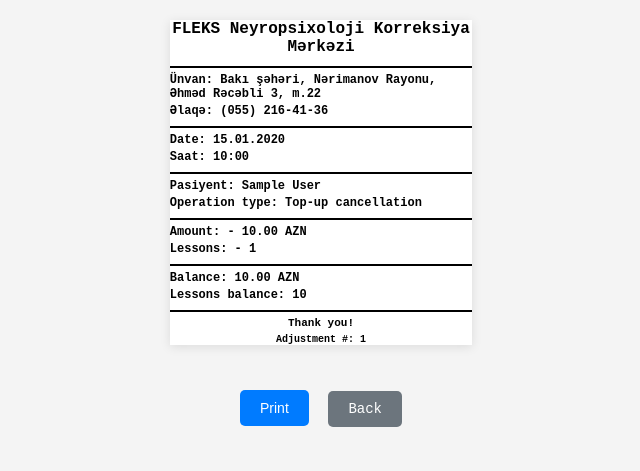
After one commit to 5exclamations/fleks_control_panel, a Django app: page /adjustments/1/view-receipt/ in a window 1280 px wide. The commit adds this page. Shown: the top 471 px of the page, without its empty margins (319-959 px from the left). Run offline with Django 5.2, Linux system fonts and the light colour scheme; a user stored in the database is signed in; tables that the repository leaves empty hold one stand-in row (values such as "Sample post").

Commit message:
added balance cancelation

```diff
--- /dev/null
+++ b/accounting/templates/accounting/adjustment_receipt.html
@@ -0,0 +1,164 @@
+{% load i18n %}
+<!DOCTYPE html>
+<html lang="{{ LANGUAGE_CODE }}">
+<head>
+    <meta charset="UTF-8">
+    <meta name="viewport" content="width=device-width, initial-scale=1.0">
+    <title>{% trans "Receipt" %} №{{ adjustment.id }}</title>
+    <style>
+        @media print {
+            body { margin: 0; padding: 0; }
+            .no-print { display: none; }
+            .receipt-container {
+                box-shadow: none;
+                border: none;
+                padding: 1mm;
+            }
+        }
+
+        body {
+            font-family: 'Courier New', monospace;
+            background: #f4f4f4;
+            margin: 0;
+            padding: 20px;
+        }
+
+        .receipt-container {
+            font-size: 20px;
+            width: 80mm;
+            margin: 0 auto;
+            background: white;
+            box-shadow: 0 2px 10px rgba(0,0,0,0.1);
+        }
+
+        .receipt-header {
+            text-align: center;
+            font-weight: bold;
+            font-size: 16px;
+            margin-bottom: 0;
+            border-bottom: 2px solid #000;
+            padding-bottom: 10px;
+        }
+
+        .receipt-section {
+            margin: 0;
+            padding: 5px 0;
+            border-bottom: 2px solid #000;
+        }
+
+        .receipt-item {
+            margin: 0;
+            font-size: 12px;
+            padding-bottom: 3px;
+            font-weight: bold;
+        }
+
+        .receipt-label {
+            font-weight: bold;
+        }
+
+        .receipt-footer {
+            text-align: center;
+            margin-top: 5px;
+            font-size: 11px;
+            font-weight: bold;
+        }
+
+        .receipt-number {
+            font-size: 10px;
+            margin-top: 5px;
+            text-align: center;
+            font-weight: bold;
+        }
+
+        .action-buttons {
+            text-align: center;
+            margin-top: 20px;
+            padding: 20px;
+        }
+
+        .action-buttons button, .action-buttons a {
+            background: #007bff;
+            color: white;
+            padding: 10px 20px;
+            border: none;
+            border-radius: 5px;
+            cursor: pointer;
+            text-decoration: none;
+            display: inline-block;
+            margin: 5px;
+            font-size: 14px;
+        }
+
+        .action-buttons .btn-secondary {
+            background: #6c757d;
+        }
+    </style>
+</head>
+<body>
+    <div class="receipt-container">
+        <div class="receipt-header">
+            FLEKS Neyropsixoloji Korreksiya Mərkəzi
+        </div>
+
+        <div class="receipt-section">
+            <div class="receipt-item">Ünvan: Bakı şəhəri, Nərimanov Rayonu, Əhməd Rəcəbli 3, m.22</div>
+            <div class="receipt-item">Əlaqə: (055) 216-41-36</div>
+        </div>
+
+        <div class="receipt-section">
+            <div class="receipt-item">
+                <span class="receipt-label">{% trans "Date" %}:</span> {{ adjustment.date_time|date:"d.m.Y" }}
+            </div>
+            <div class="receipt-item">
+                <span class="receipt-label">Saat:</span> {{ adjustment.date_time|date:"H:i" }}
+            </div>
+        </div>
+
+        <div class="receipt-section">
+            <div class="receipt-item">
+                <span class="receipt-label">Pasiyent:</span> {{ adjustment.client.full_name }}
+            </div>
+            <div class="receipt-item">
+                <span class="receipt-label">{% trans "Operation type" %}:</span> {% trans "Top-up cancellation" %}
+            </div>
+        </div>
+
+        <div class="receipt-section">
+            <div class="receipt-item">
+                <span class="receipt-label">{% trans "Amount" %}:</span> - {{ adjustment.amount_removed }} AZN
+            </div>
+            <div class="receipt-item">
+                <span class="receipt-label">{% trans "Lessons" %}:</span> - {{ adjustment.lessons_removed }}
+            </div>
+        </div>
+
+        <div class="receipt-section">
+            <div class="receipt-item">
+                <span class="receipt-label">{% trans "Balance" %}:</span> {{ adjustment.balance_after|default:adjustment.client.balance }} AZN
+            </div>
+            <div class="receipt-item">
+                <span class="receipt-label">{% trans "Lessons balance" %}:</span> {{ adjustment.lessons_balance_after|default:adjustment.client.lessons_balance }}
+            </div>
+        </div>
+
+        <div class="receipt-footer">{% trans "Thank you!" %}</div>
+        <div class="receipt-number">{% trans "Adjustment #" %}: {{ adjustment.id }}</div>
+    </div>
+
+    <div class="action-buttons no-print">
+        <button onclick="window.print()">{% trans "Print" %}</button>
+        <a href="{% url 'view_client' adjustment.client.id %}" class="btn-secondary">{% trans "Back" %}</a>
+    </div>
+
+    <script>
+        if (window.location.search.includes('print=1')) {
+            window.onload = function() {
+                setTimeout(function() {
+                    window.print();
+                }, 250);
+            };
+        }
+    </script>
+</body>
+</html>
--- a/accounting/urls.py
+++ b/accounting/urls.py
@@ -15,9 +15,11 @@ urlpatterns = [
 
     path('deposits/<int:deposit_id>/view-receipt/', views.view_deposit_receipt, name='view_deposit_receipt'),
     path('deposits/<int:deposit_id>/print-receipt/', views.print_deposit_receipt, name='print_deposit_receipt'),
+    path('adjustments/<int:adjustment_id>/view-receipt/', views.view_adjustment_receipt, name='view_adjustment_receipt'),
 
     path('clients/create/', views.create_client, name='create_client'),
     path('clients/<int:client_id>/', views.view_client, name='view_client'),
+    path('clients/<int:client_id>/adjust-balance/', views.adjust_client_balance, name='adjust_client_balance'),
     path('clients/', views.clients_list, name='clients_list'),
     path('clients/<int:client_id>/edit/', views.edit_client, name='edit_client'),
     path('clients/<int:client_id>/delete/', views.delete_client, name='delete_client'),
--- a/accounting/views.py
+++ b/accounting/views.py
@@ -5,13 +5,14 @@ from django.db.utils import ProgrammingError
 from django.http import HttpResponse
 from django.contrib import messages
 from django.contrib.auth import logout
+from django.urls import reverse
 from django.utils import timezone
 from django.utils.translation import gettext_lazy as _, gettext
 from datetime import datetime, timedelta
 from decimal import Decimal, InvalidOperation
 from io import BytesIO
 import os
-from .models import Client, Worker, Transaction, ClientDeposit
+from .models import Client, Worker, Transaction, ClientDeposit, ClientBalanceAdjustment
 from django.contrib.auth.decorators import login_required, user_passes_test
 from .receipt_utils import generate_pdf_receipt, print_to_thermal_printer, generate_receipt_response, print_receipt_for_deposit
 from reportlab.lib import colors
@@ -835,6 +836,75 @@ def view_deposit_receipt(request, deposit_id, format='html'):
 
 @login_required(login_url='/admin/login/')
 @user_passes_test(is_staff_user, login_url='/admin/login/')
+def adjust_client_balance(request, client_id):
+    """
+    Отмена пополнения баланса/уроков из профиля клиента.
+    """
+    client = get_object_or_404(Client, id=client_id)
+
+    if request.method != 'POST':
+        return redirect('view_client', client_id=client.id)
+
+    amount_str = (request.POST.get('amount_removed') or '0').replace(',', '.').strip()
+    lessons_str = (request.POST.get('lessons_removed') or '0').strip()
+
+    try:
+        amount_removed = Decimal(amount_str)
+        lessons_removed = int(lessons_str)
+    except (ValueError, TypeError, InvalidOperation):
+        messages.error(request, gettext("Invalid data. Enter valid amount and lessons."))
+        return redirect('view_client', client_id=client.id)
+
+    if amount_removed < 0 or lessons_removed < 0:
+        messages.error(request, gettext("Amount and lessons cannot be negative."))
+        return redirect('view_client', client_id=client.id)
+
+    if amount_removed == 0 and lessons_removed == 0:
+        messages.error(request, gettext("Enter amount or lessons to remove."))
+        return redirect('view_client', client_id=client.id)
+
+    with transaction.atomic():
+        client_locked = Client.objects.select_for_update().get(id=client.id)
+
+        if client_locked.balance < amount_removed:
+            messages.error(request, gettext("Client has insufficient balance for this cancellation."))
+            return redirect('view_client', client_id=client.id)
+
+        if client_locked.lessons_balance < lessons_removed:
+            messages.error(request, gettext("Client has insufficient lessons for this cancellation."))
+            return redirect('view_client', client_id=client.id)
+
+        client_locked.balance -= amount_removed
+        client_locked.lessons_balance -= lessons_removed
+        client_locked.save()
+
+        adjustment = ClientBalanceAdjustment.objects.create(
+            client=client_locked,
+            amount_removed=amount_removed,
+            lessons_removed=lessons_removed,
+            balance_after=client_locked.balance,
+            lessons_balance_after=client_locked.lessons_balance,
+        )
+
+    messages.success(request, gettext("Top-up cancellation completed successfully."))
+    return redirect(f"{reverse('view_adjustment_receipt', args=[adjustment.id])}?print=1")
+
+
+@login_required(login_url='/admin/login/')
+@user_passes_test(is_staff_user, login_url='/admin/login/')
+def view_adjustment_receipt(request, adjustment_id):
+    """
+    Просмотр чека отмены пополнения.
+    """
+    adjustment = get_object_or_404(ClientBalanceAdjustment.objects.select_related('client'), id=adjustment_id)
+    context = {
+        'adjustment': adjustment,
+    }
+    return render(request, 'accounting/adjustment_receipt.html', context)
+
+
+@login_required(login_url='/admin/login/')
+@user_passes_test(is_staff_user, login_url='/admin/login/')
 def print_deposit_receipt(request, deposit_id):
     """
     Печатает чек пополнения на физический принтер (если настроен)
@@ -949,7 +1019,7 @@ def view_client(request, client_id):
     # Проверяем наличие новых полей перед загрузкой
     if _has_new_client_fields():
         client = get_object_or_404(
-            Client.objects.prefetch_related('transactions_as_client', 'deposits'),
+            Client.objects.prefetch_related('transactions_as_client', 'deposits', 'balance_adjustments'),
             id=client_id
         )
     else:
@@ -960,18 +1030,22 @@ def view_client(request, client_id):
     # Получаем последние транзакции и пополнения
     recent_transactions = client.transactions_as_client.select_related('worker__user').order_by('-date_time')[:10]
     recent_deposits = client.deposits.order_by('-date_time')[:10]
+    recent_adjustments = client.balance_adjustments.order_by('-date_time')[:10]
 
     # Вычисляем статистику
     total_spent = client.transactions_as_client.aggregate(Sum('amount'))['amount__sum'] or Decimal('0.00')
     total_deposited = client.deposits.aggregate(Sum('amount'))['amount__sum'] or Decimal('0.00')
+    total_adjusted = client.balance_adjustments.aggregate(Sum('amount_removed'))['amount_removed__sum'] or Decimal('0.00')
     total_sessions = client.transactions_as_client.count()
 
     context = {
         'client': client,
         'recent_transactions': recent_transactions,
         'recent_deposits': recent_deposits,
+        'recent_adjustments': recent_adjustments,
         'total_spent': total_spent,
         'total_deposited': total_deposited,
+        'total_adjusted': total_adjusted,
         'total_sessions': total_sessions,
     }
 
```
Also changed, not shown: accounting/admin.py (+8 -1 lines), accounting/models.py (+28 -0 lines), accounting/templates/accounting/view_client.html (+83 -0 lines), accounting/migrations/0010_clientbalanceadjustment.py (added).
